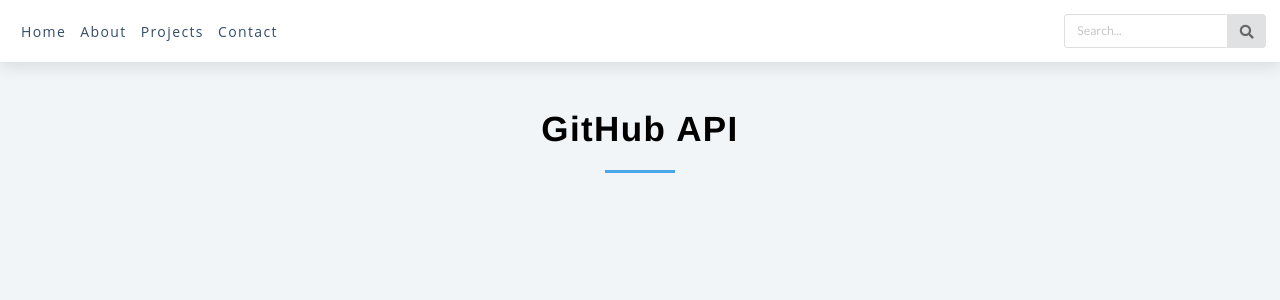
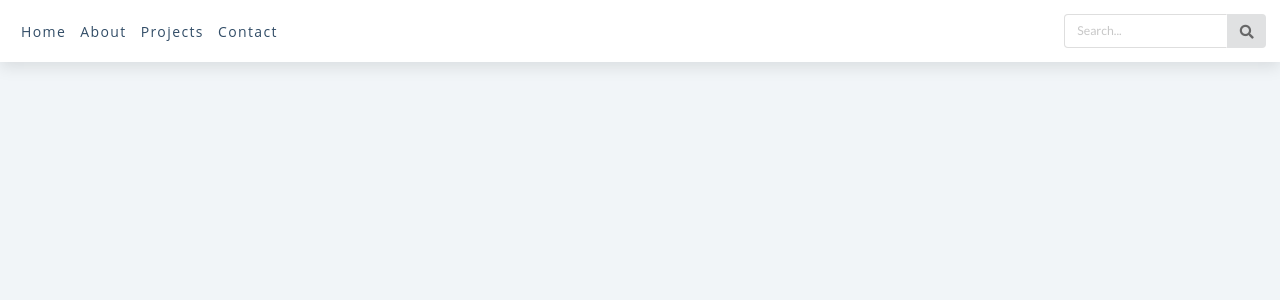
Before and after one commit to me945/Fetch, a React (Create React App) app in the folder github-react/: page /profile in a window 1280 px wide. Shown: the top 300 px of the page. Built offline with nearby package versions, Linux system fonts and the light colour scheme.

Commit message:
fix route

```diff
--- a/github-react/src/App.js
+++ b/github-react/src/App.js
@@ -74,7 +74,17 @@
                     onClick={onClickHandler}
                     userName={username}
                 />
-                <Route path="/" component={Title} />
+                <Route
+                    path="/"
+                    exact
+                    render={() => (
+                        <Title
+                            onChange={onChangeHandler}
+                            onClick={onClickHandler}
+                            userName={username}
+                        />
+                    )}
+                />
                 <Route path="/userinfo" component={Profile} />
                 <Route path="/projectinfo" component={ProjectInfo} />
                 {/* <Profile userinfo={userInfo} userName={username} /> */}
```
